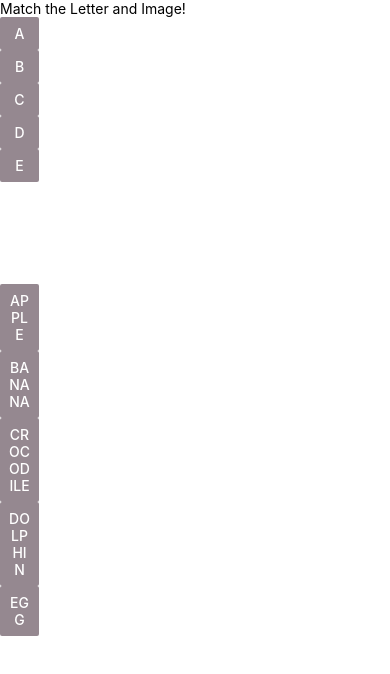
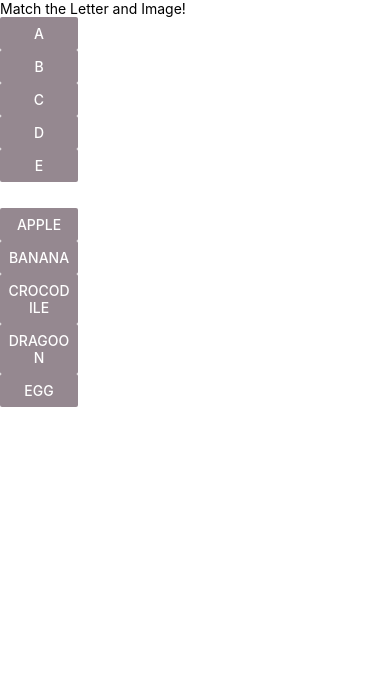
Before and after one commit to Andrew-Eyhorn/children-s-toy, a React Native app: screen / in a window 390 px wide. Shown: the top 674 px of the page. Built offline with nearby package versions, Linux system fonts and the light colour scheme.

Commit message:
almost fully complete, just need to fix component rendering and updating conflict

```diff
--- a/App.js
+++ b/App.js
@@ -2,110 +2,90 @@ import { StatusBar } from 'expo-status-bar';
 import React, { useState } from 'react';
 import { render } from 'react-dom';
 import { StyleSheet, Text, View, Button } from 'react-native';
-const LetterButtons = () => {
+const App = () => {
   const [selectedLetter, letterSelected] = useState("none");
- return(
- <View style={styles.letterButtons}>
-  <Button
-  title="A"
-  color="#958890"
-  onPress={() => {
-    letterSelected("A");
-  }}
-  disabled={selectedLetter != "none" && selectedLetter != "A"}
-/>
-<Button
-  title="B"
-  color="#958890"
-  onPress={() => {
-    letterSelected("B");
-  }}
-  disabled={selectedLetter != "none" && selectedLetter != "B"}
-/>
-<Button
-  title="C"
-  color="#958890"
-  onPress={() => {
-    letterSelected("C");
-  }}
-  disabled={selectedLetter != "none" && selectedLetter != "C"}
-/>
-<Button
-  title="D"
-  color="#958890"
-  onPress={() => {
-    letterSelected("D");
-  }}
-  disabled={selectedLetter != "none" && selectedLetter != "D"}
-/>
-<Button
-  title="E"
-  color="#958890"
-  onPress={() => {
-    letterSelected("E");
-  }}
-  disabled={selectedLetter != "none" && selectedLetter != "E"}
-/>
-  </View>
- )
-}
-const ImageButtons = () => {
+  const selectLetter = (letter) => {
+    letterSelected(letter)
+  }
   const [selectedImage, imageSelected] = useState("none");
-  return(
-  <View style={styles.imageButtons}>
- <Button
-   title="Apple"
-   color="#958890"
-   onPress={() => {
-    imageSelected("A");
-  }}
-  disabled={selectedImage != "none" && selectedImage != "A"}
- />
- <Button
-   title="Banana"
-   color="#958890"
-   onPress={() => {
-    imageSelected("B");
-  }}
-  disabled={selectedImage != "none" && selectedImage != "B"}
- />
- <Button
-   title="Crocodile"
-   color="#958890"
-   onPress={() => {
-    imageSelected("C");
-  }}
-  disabled={selectedImage != "none" && selectedImage != "C"}
- />
- <Button
-   title="Dolphin"
-   color="#958890"
-   onPress={() => {
-    imageSelected("D");
-  }}
-  disabled={selectedImage != "none" && selectedImage != "D"}
- />
- <Button
-   title="Egg"
-   color="#958890"
-   onPress={() => {
-    imageSelected("E");
-  }}
-  disabled={selectedImage != "none" && selectedImage != "E"}
- />
-   </View>
-  )
- }
- const App = () => {
+  const selectImage = (image) => {
+    imageSelected(image)
+  }
+  const [selectedPair, pairSelected] = useState("none")
+  const selectPair = (type) => {
+    pairSelected(type)
+  }
   return (
     <View style={styles.container}>
       <Text>Match the Letter and Image!</Text>
       <StatusBar style="auto" />
-      <LetterButtons />
-      <ImageButtons />
+      <LetterButtons letter = {selectedLetter} selector={selectLetter} />
+      <ImageButtons image = {selectedImage} selector={selectImage} letter = {selectedLetter} choosePair = {selectPair}/>
+      <ResultDisplay chosenPair = {selectedPair} choosePair = {selectPair} selector={selectImage}/>
     </View>
   );
 }
+const letterButtonList = ["A", "B", "C", "D", "E"]
+const LetterButtons = (props) => {
+ return(
+ <View style={styles.letterButtons}>
+   {letterButtonList.map((name, index) =>
+    <Button  key = {index}
+  title= {name}
+  color="#958890"
+  onPress={() => {
+    props.selector(name);
+  }}
+  disabled={props.letter != "none" && props.letter != name}/>
+)}
+  </View>
+ )
+}
+const imageButtonList = ["Apple", "Banana", "Crocodile", "Dragoon", "Egg"]
+const ImageButtons = (props) => {
+  return(
+  <View style={styles.imageButtons}>
+{imageButtonList.map((name, index) =>
+    <Button  key = {index}
+  title= {name}
+  color="#958890"
+  onPress={() => {
+    props.selector(name);
+    if(name.charAt(0) === props.letter) {
+      props.choosePair("Correct")
+    } else {
+      props.choosePair("Incorrect")
+    }
+  }}
+  disabled={props.image != "none" && props.image != name}/>
+)}
+   </View>
+  )
+ }
+ const ResultDisplay = (props) => {
+  if (props.chosenPair === "none") {
+    return(<View><Text></Text></View>)
+} else if (props.chosenPair === "correct"){
+  return(<View><Text>{props.chosenPair}</Text></View>)
+}else {
+  props.choosePair("none")
+  props.selector("none")
+  return(<View><Text>{props.chosenPair}</Text></View>)
+}
+}
+// const GenerateResultDisplay = (props) => {
+//   if (props.chosenPair === "none") {
+//     return("")
+// } else if (props.chosenPair === "correct"){
+//   return(props.chosenPair)
+// }else {
+//   props.choosePair("none")
+//   props.selector("none")
+//   return(props.chosenPair)
+// }}
+// const ResultDisplay = (props) => {
+//   return(<View><Text>{GenerateResultDisplay(props)}</Text></View>)
+// }
 export default App;
 const styles = StyleSheet.create({
   container: {
@@ -115,12 +95,12 @@ const styles = StyleSheet.create({
     display: 'flex',
   },
   letterButtons: {
-    width:'10%',
+    width:'20%',
     height:'50%',
     display: 'flex'
   },
     imageButtons: {
-      width:'10%',
+      width:'20%',
       height:'50%',
       display: 'flex',
   },
```
